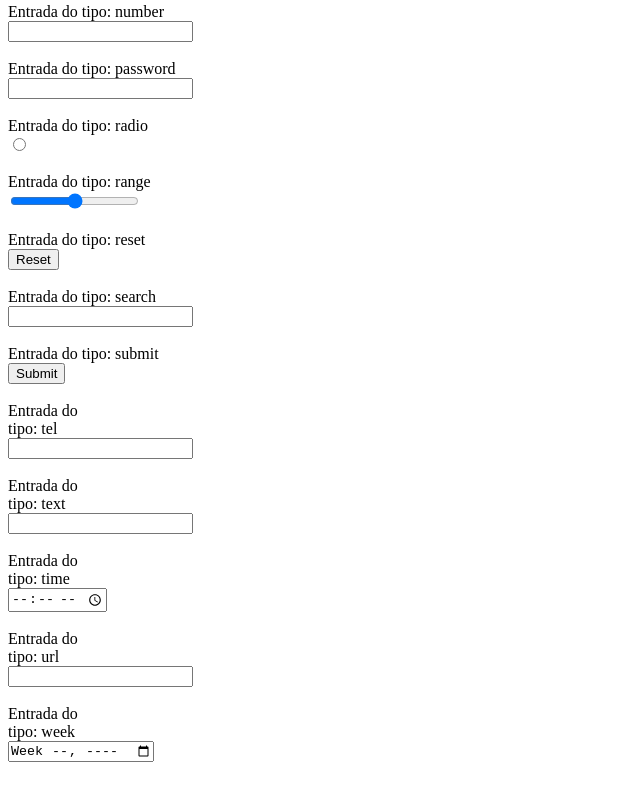
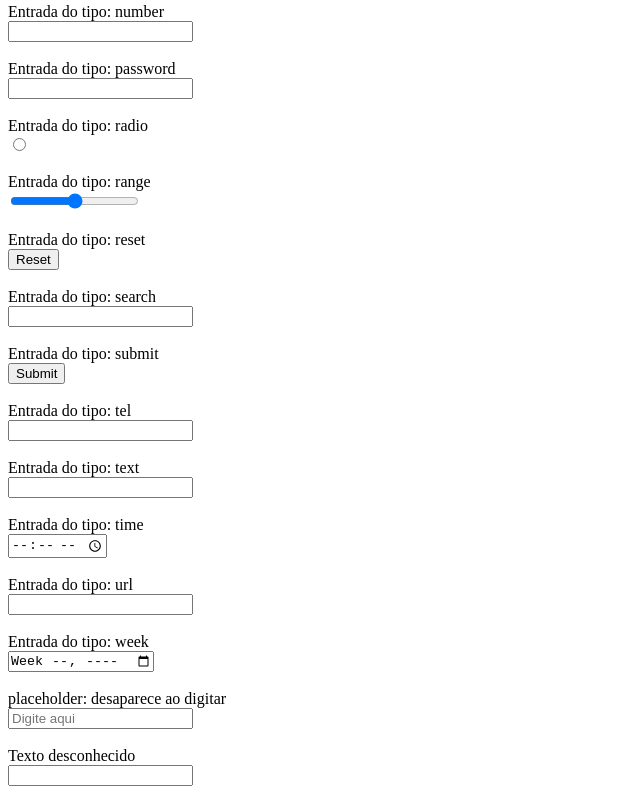
Before and after one commit to Rafaelnascimento85/HTML_PrimeiroProjeto, a website: page public_html/formulários.html in a window 1280 px wide. Shown: the part 632-1436 px from the top of the page, without its empty margins (0-640 px from the left). Before the commit the page ends 1412 px from the top, so only its background shows below. Drawn offline with Linux system fonts and the light colour scheme.

Commit message:
Password

```diff
--- a/public_html/formulários.html
+++ b/public_html/formulários.html
@@ -50,7 +50,7 @@
             <input type="search"><br><br>
             <label>Entrada do tipo: submit</label><br>
         </div>
-        <div style="width: 25%; float:left">
+        <div style="width: 80%; float:left">
             <input type="submit"><br><br>
             <label>Entrada do tipo: tel</label><br>
             <input type="tel"><br><br>
@@ -62,6 +62,13 @@
             <input type="url"><br><br>
             <label>Entrada do tipo: week</label><br>
             <input type="week"><br><br>
+            <label>placeholder: desaparece ao digitar</label><br>
+            <input type="text" placeholder="Digite aqui"><br><br>
+
+            <label>Texto desconhecido</label><br>
+            <input type="password"><br><br>
+
+
         </div>
     </form>
 </body>
```
